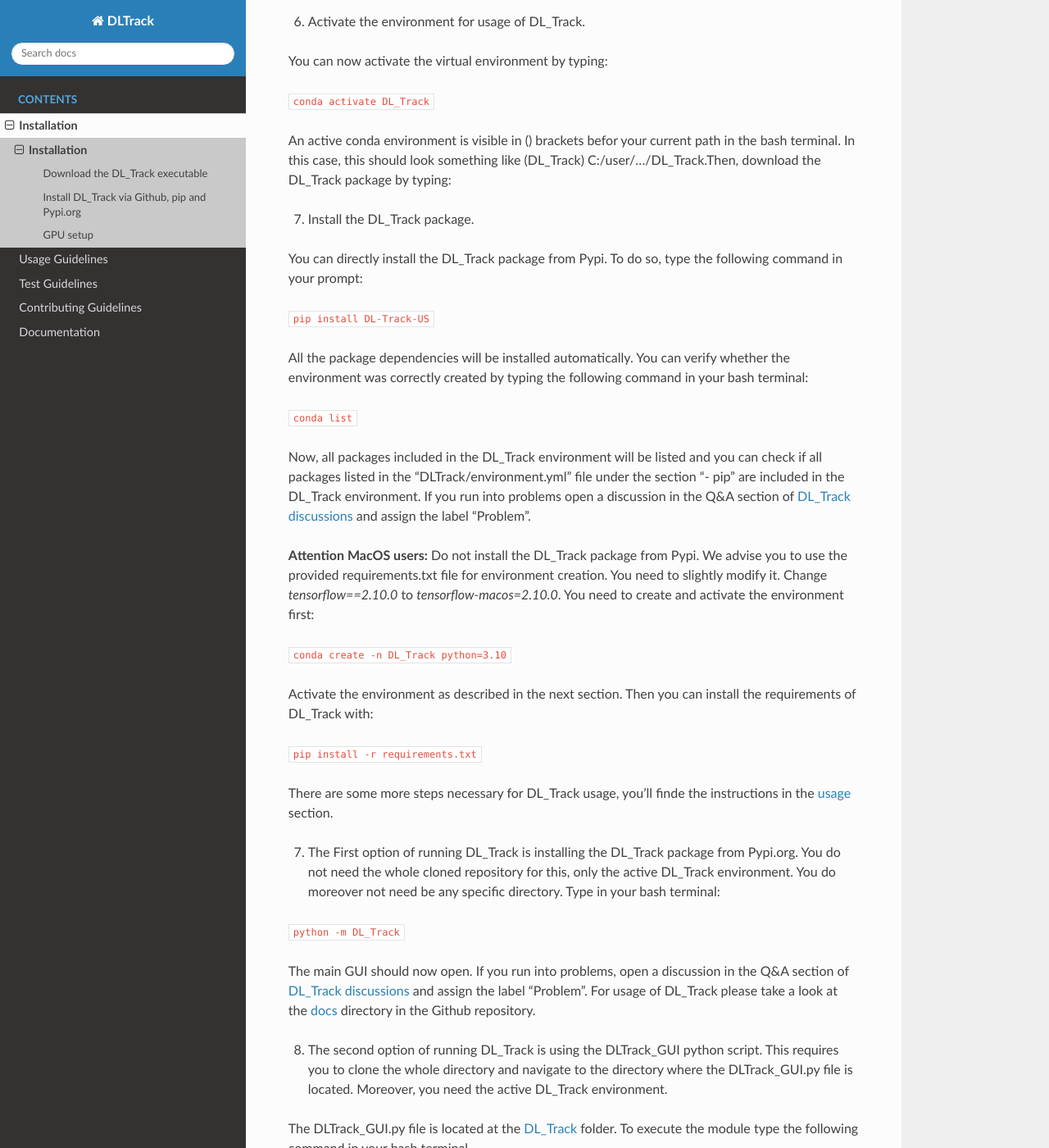
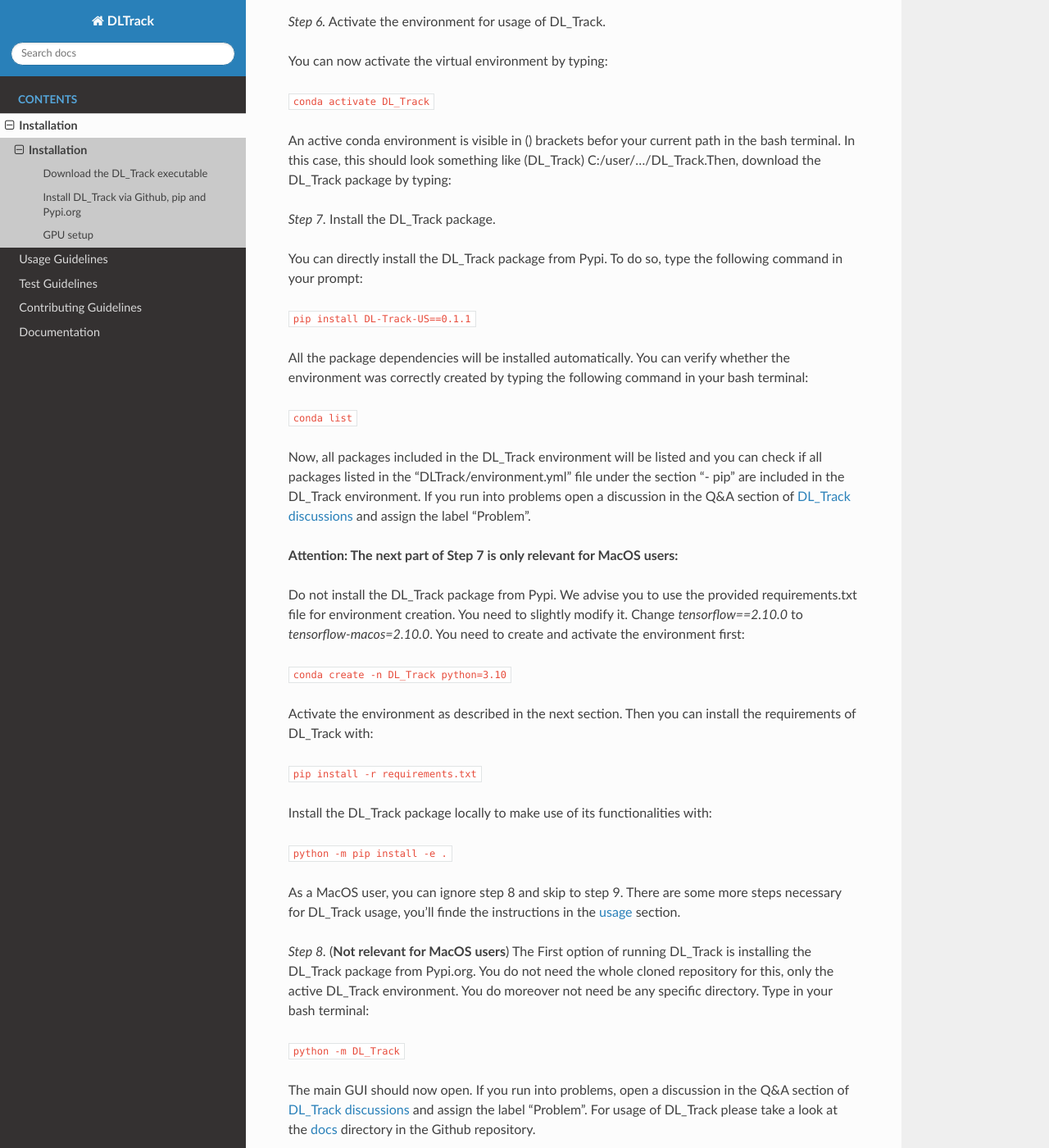
Before and after one commit to PaulRitsche/DL_Track_US, a Sphinx documentation site: the page built from docs/source/installation.rst, in a window 1280 px wide and 1400 px high, scrolled down 2013 px. Shown: the whole window at 82% size. Built offline with Sphinx 7.4.7 and the Read the Docs theme 2.0.0, drawn with Linux system fonts in a browser that asks for light colours; some of the changed text lies outside the part shown.

Commit message:
Update installation.rst

```diff
--- a/docs/source/installation.rst
+++ b/docs/source/installation.rst
@@ -18,15 +18,15 @@
 
 In case you want to use this way to install and run DL_Track, we advise you to setup conda (see step 1) and download the environment.yml file from the repo (see steps 5-8). If you want to actively contribute to the project or customize the code, it might be usefull to you to do all of the following steps (for more information see `Contributing Guidelines <https://dltrack.readthedocs.io/en/latest/contribute.html>`_).
 
-1. Anaconda setup (only before first usage and if Anaconda/minicoda is not already installed).
+*Step 1.* Anaconda setup (only before first usage and if Anaconda/minicoda is not already installed).
 
 Install `Anaconda <https://www.anaconda.com/distribution/>`_ (click ‘Download’ and be sure to choose ‘Python 3.X Version’ (where the X represents the latest version being offered. IMPORTANT: Make sure you tick the ‘Add Anaconda to my PATH environment variable’ box).
 
-2. **(Optional, only required for contributing or development)** Git setup (only before first usage and if Git is not already installed). This is optional and only required when you want to clone the whole DL_Track Github repository.
+*Step 2.* **(Optional, only required for contributing or development)** Git setup (only before first usage and if Git is not already installed). This is optional and only required when you want to clone the whole DL_Track Github repository.
 
 In case you have never used Git before on you computer, please install it using the instructions provided `here <https://git-scm.com/download>`_.
 
-3. **(Optional, only required for contributing or development)** Create a directory for DL_Track.
+*Step 3.* **(Optional, only required for contributing or development)** Create a directory for DL_Track.
 
 On your computer create a specific directory for DL_Track (for example "DL_Track") and navigate there. You can use Git as a version control system. Once there open a git bash with right click and then "Git Bash Here". In the bash terminal, type the following:
 
@@ -34,7 +34,7 @@
 
 This will initialize a git repository and allows you to continue. If run into problems, check this `website <https://git-scm.com/book/en/v2/Git-Basics-Getting-a-Git-Repository>`_.
 
-4. **(Optional, only required for contributing or development)** Clone the DL_Track Github repository into a pre-specified folder (for example "DL_Track) by typing the following code in your bash window:
+*Step 4.* **(Optional, only required for contributing or development)** Clone the DL_Track Github repository into a pre-specified folder (for example "DL_Track) by typing the following code in your bash window:
 
 ``git clone https://github.com/PaulRitsche/DL_Track.git``
 
@@ -42,7 +42,7 @@
 
 Alternatively, you can only download the environment.yml file from the `DL_Track repo <https://github.com/PaulRitsche/DLTrack/>`_ and continue to the next step.
 
-5. Create the virtual environment required for DL_Track.
+*Step 5.* Create the virtual environment required for DL_Track.
 
 DL_Track is bound to a specific python version (3.10). You now need to open an Anaconda terminal. Type the following command in your search window:
 
@@ -52,7 +52,7 @@
 
 ``conda create -n DL_Track python=3.10``
 
-6. Activate the environment for usage of DL_Track.
+*Step 6.* Activate the environment for usage of DL_Track.
 
 You can now activate the virtual environment by typing:
 
@@ -60,11 +60,11 @@
 
 An active conda environment is visible in () brackets befor your current path in the bash terminal. In this case, this should look something like (DL_Track) C:/user/.../DL_Track.Then, download the DL_Track package by typing:
 
-7. Install the DL_Track package.
+*Step 7.* Install the DL_Track package.
 
 You can directly install the DL_Track package from Pypi. To do so, type the following command in your prompt:
 
-``pip install DL-Track-US``
+``pip install DL-Track-US==0.1.1``
 
 All the package dependencies will be installed automatically. You can verify whether the environment was correctly created by typing the following command in your bash terminal:
 
@@ -73,7 +73,8 @@
 Now, all packages included in the DL_Track environment will be listed and you can check if all packages listed in the "DLTrack/environment.yml" file under the section "- pip" are included in the DL_Track environment.
 If you run into problems open a discussion in the Q&A section of `DL_Track discussions <https://github.com/PaulRitsche/DLTrack/discussions/categories/q-a>`_ and assign the label "Problem".
 
-**Attention MacOS users:**
+**Attention: The next part of Step 7 is only relevant for MacOS users:**
+
 Do not install the DL_Track package from Pypi. We advise you to use the provided requirements.txt file for environment creation. You need to slightly modify it. Change *tensorflow==2.10.0* to *tensorflow-macos=2.10.0*.  You need to create and activate the environment first:
 
 ``conda create -n DL_Track python=3.10``
@@ -82,20 +83,20 @@
 
 ``pip install -r requirements.txt``
 
+Install the DL_Track package locally to make use of its functionalities with:
+
+``python -m pip install -e .``
+
+As a MacOS user, you can ignore step 8 and skip to step 9.
 There are some more steps necessary for DL_Track usage, you'll finde the instructions in the `usage <https://dltrack.readthedocs.io/en/latest/usage.html>`_ section.
 
-
-
-
-
-
-7. The First option of running DL_Track is installing the DL_Track package from Pypi.org. You do not need the whole cloned repository for this, only the active DL_Track environment. You do moreover not need be any specific directory. Type in your bash terminal:
+*Step 8.* (**Not relevant for MacOS users**) The First option of running DL_Track is installing the DL_Track package from Pypi.org. You do not need the whole cloned repository for this, only the active DL_Track environment. You do moreover not need be any specific directory. Type in your bash terminal:
 
 ``python -m DL_Track``
 
 The main GUI should now open. If you run into problems, open a discussion in the Q&A section of `DL_Track discussions <https://github.com/PaulRitsche/DLTrack/discussions/categories/q-a>`_ and assign the label "Problem".  For usage of DL_Track please take a look at the `docs <https://github.com/PaulRitsche/DLTrack/tree/main/docs/usage>`_ directory in the Github repository.
 
-8. The second option of running DL_Track is using the DLTrack_GUI python script. This requires you to clone the whole directory and navigate to the directory where the DLTrack_GUI.py file is located. Moreover, you need the active DL_Track environment.
+*Step 9.* The second option of running DL_Track is using the DLTrack_GUI python script. This requires you to clone the whole directory and navigate to the directory where the DLTrack_GUI.py file is located. Moreover, you need the active DL_Track environment.
 
 The DLTrack_GUI.py file is located at the `DL_Track <https://github.com/PaulRitsche/DLTrack/DL_Track>`_ folder. To execute the module type the following command in your bash terminal.
 
```
